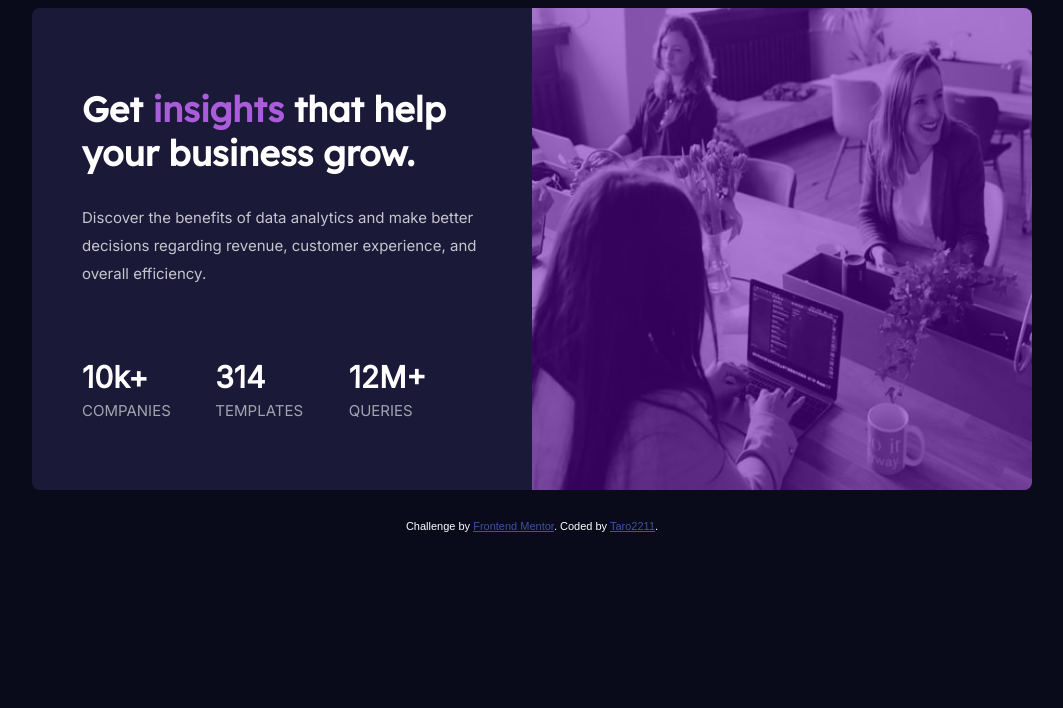
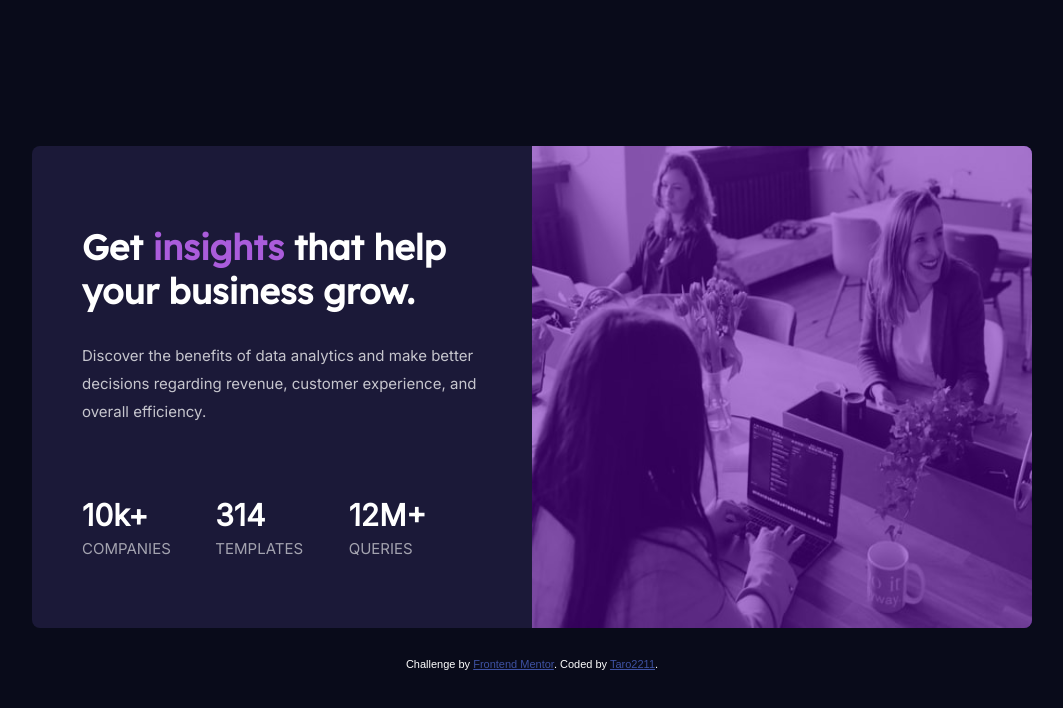
Before and after one commit to Taro2211/stats-preview-card-component-main, a plain HTML site: page index.html in a window 1280 px wide. Shown: the whole page, without its empty margins (108-1171 px from the left). Drawn offline with Linux system fonts and the light colour scheme.

Commit message:
Update style.css

```diff
--- a/style.css
+++ b/style.css
@@ -3,7 +3,11 @@
 * {
     box-sizing: border-box;
   }
+html {
+    height: 100%;
+}
 body {
+    height: 100%;
     background-color: hsl(233, 47%, 7%);
     font-family: sans-serif, Arial;
     display: flex;
@@ -98,6 +102,9 @@ img {
 
 /* Media query for mobile and ipad*/
 @media screen and (max-width: 835px) {
+    html {
+        height: auto;
+    }
     main {
         top: 20px;
         width: 600px;
```
